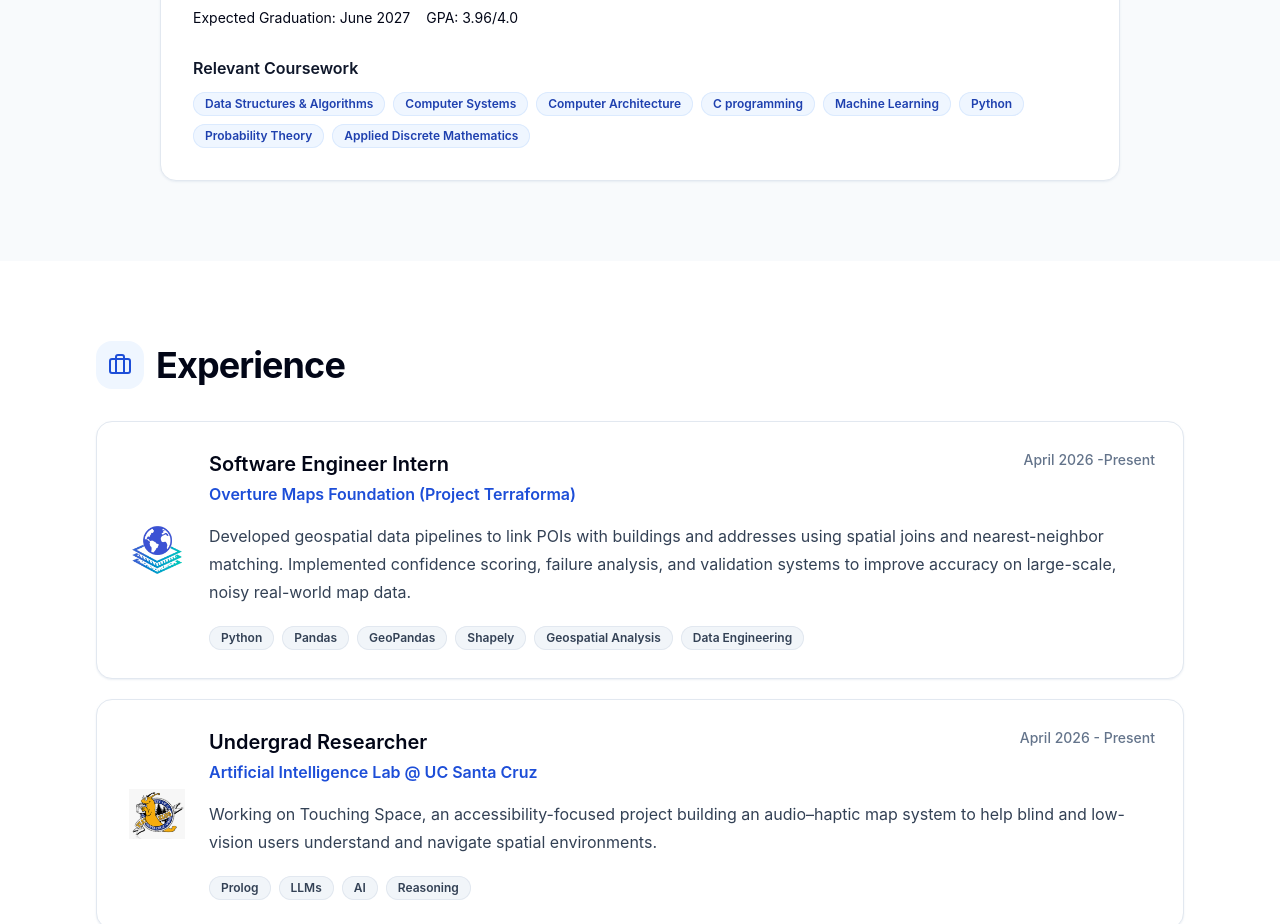
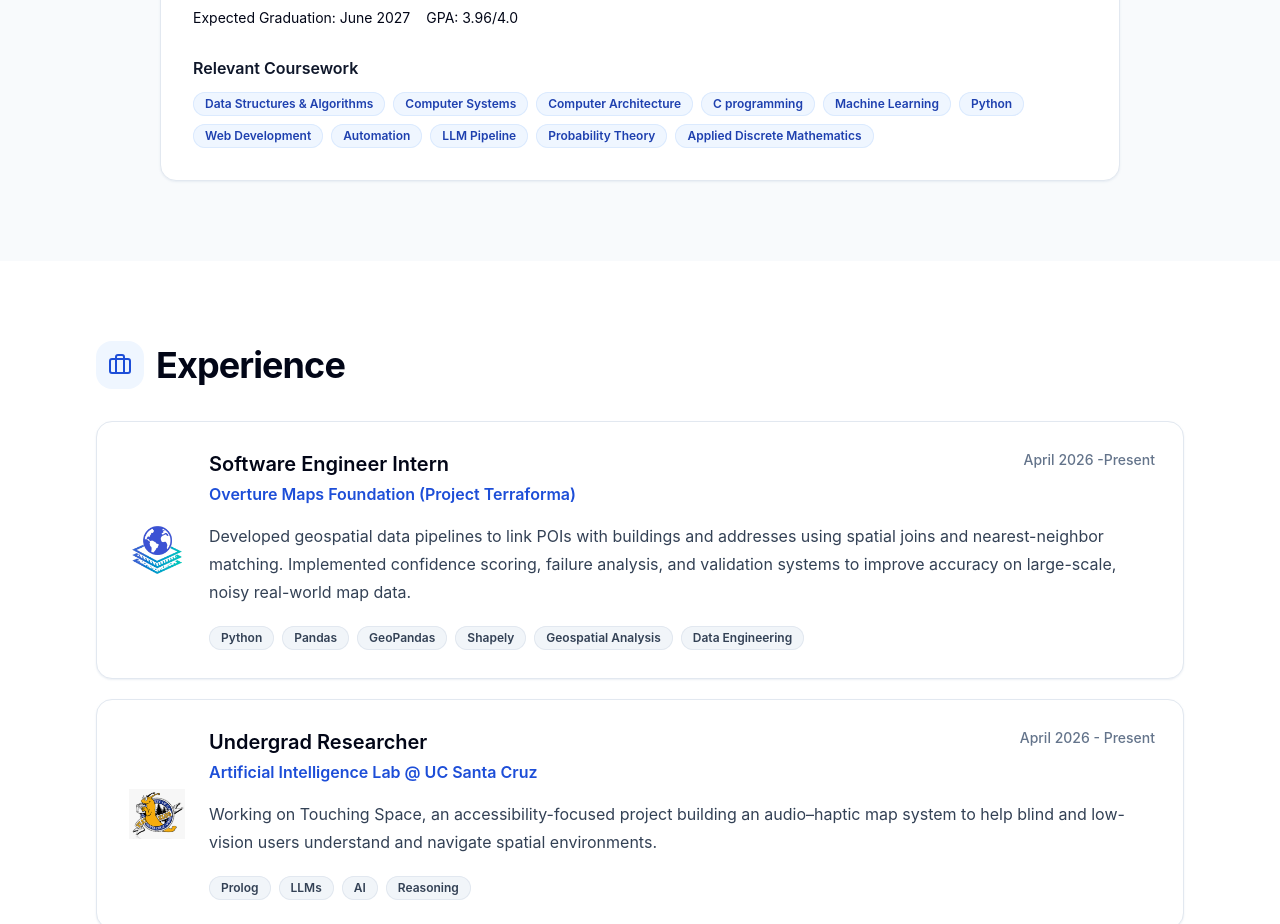
Before and after one commit to gaurijain21/website, a React (Vite) app: page / in a window 1280 px wide. Shown: the part 1500-2424 px from the top of the page. Built offline with nearby package versions, Linux system fonts and the light colour scheme.

Commit message:
adding courseworks

```diff
--- a/src/components/education-section.tsx
+++ b/src/components/education-section.tsx
@@ -9,6 +9,9 @@
     "C programming",
     "Machine Learning",
     "Python",
+    "Web Development",
+    "Automation",
+    "LLM Pipeline",
     "Probability Theory",
     "Applied Discrete Mathematics",
   ];
```
